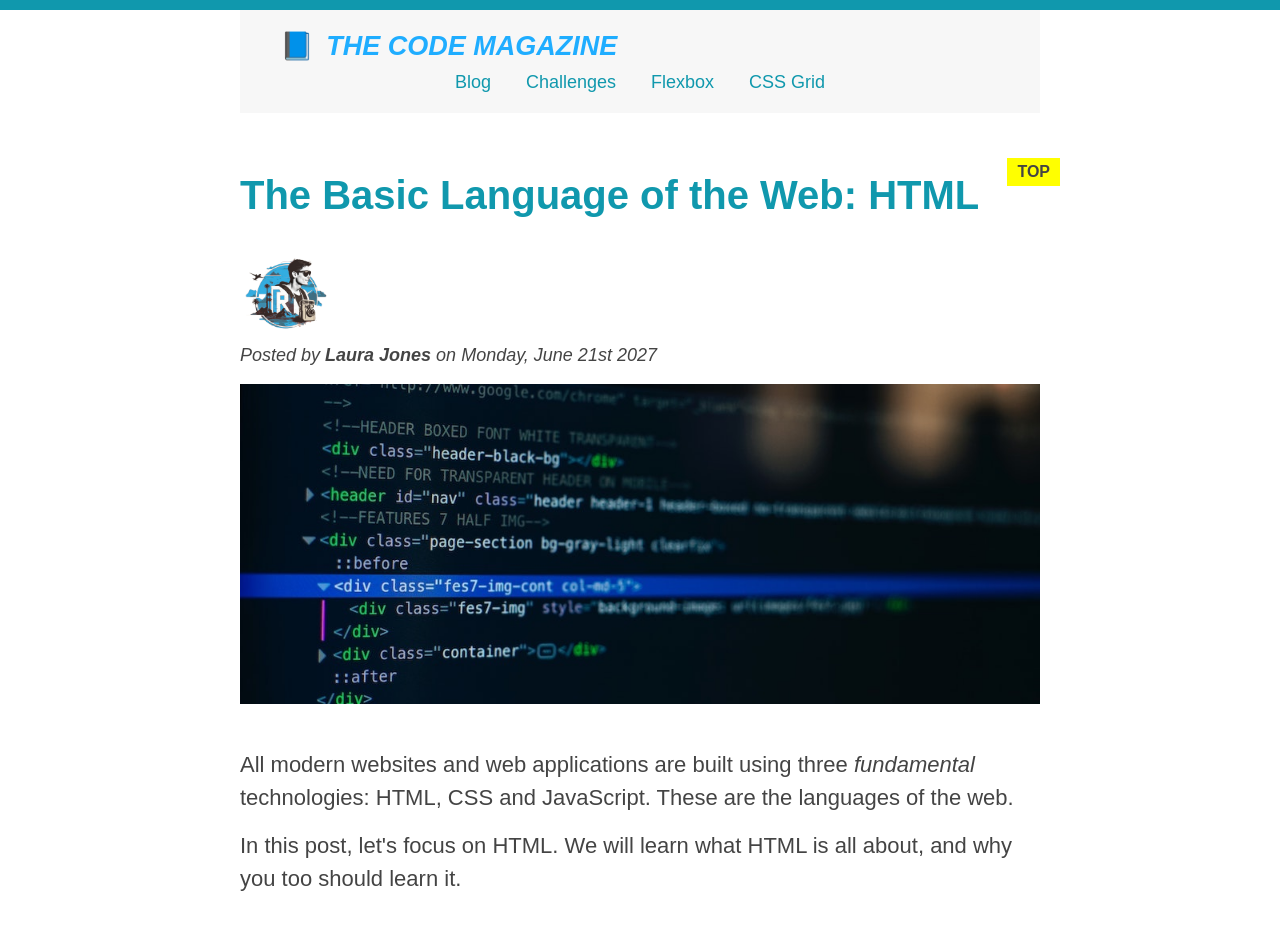
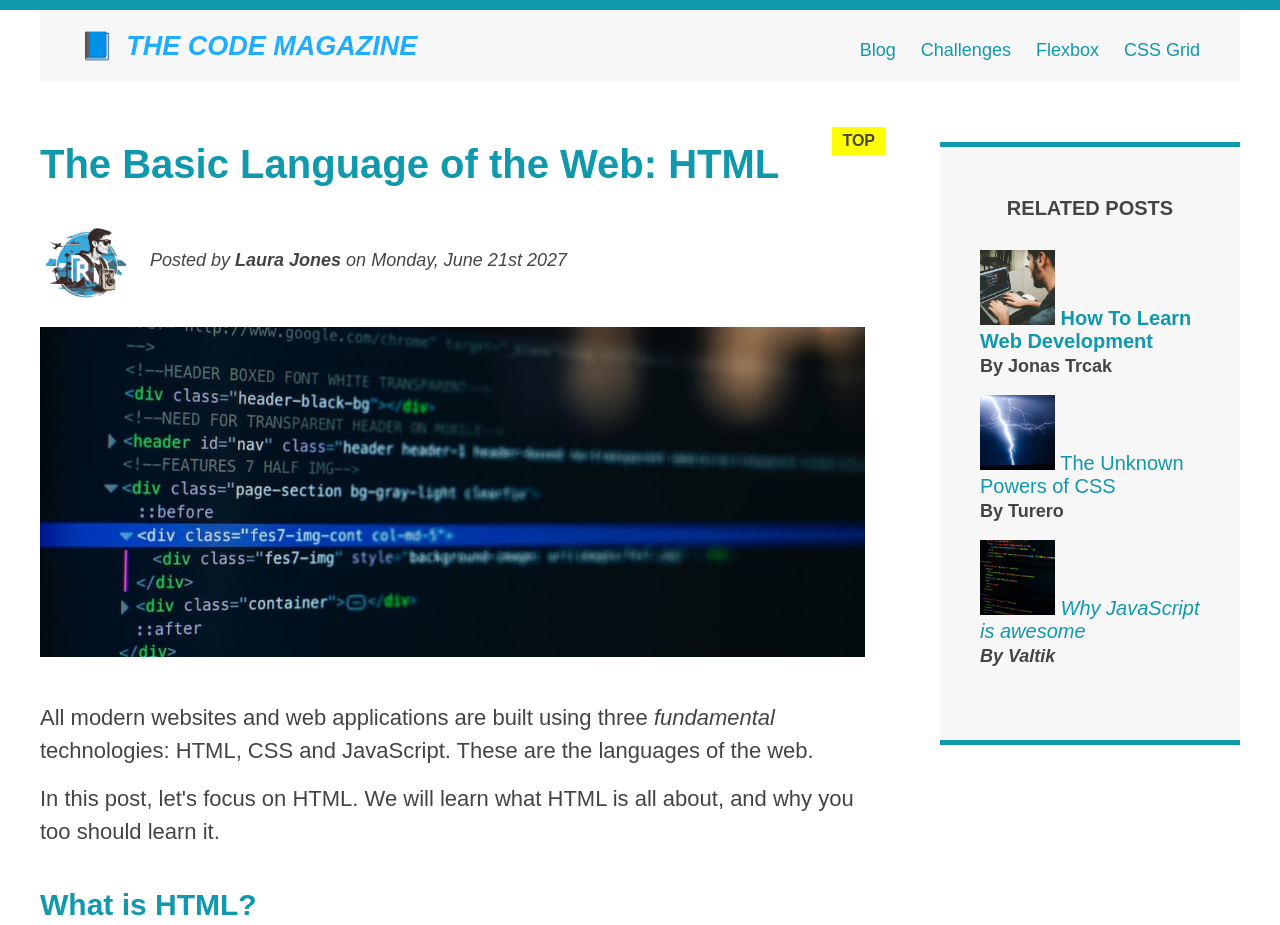
Before and after one commit to turekr/WEB_2.0, a plain HTML site: page index.html in a window 1280 px wide. Shown: the top 925 px of the page. Drawn offline with Linux system fonts and the light colour scheme; files whose address does not match are found by name.

Commit message:
Update style.css
Extended by layouts CSS

```diff
--- a/style.css
+++ b/style.css
@@ -1,6 +1,7 @@
 * {
   margin: 0;
   padding: 0;
+  box-sizing: border-box;
 
   /*Universal selector*/
 }
@@ -13,7 +14,7 @@ body {
 }
 
 .container {
-  width: 800px;
+  width: 1200px;
   margin: 0 auto;
 }
 
@@ -45,8 +46,7 @@ aside {
   background-color: #f7f7f7;
   border-top: 5px solid #1098ad;
   border-bottom: 5px solid #1098ad;
-  padding: 50px 0;
-  width: 500px;
+  padding: 50px 40px;
 }
 
 /* SMALLER ELEMENTS*/
@@ -78,6 +78,7 @@ h4 {
   font-size: 20px;
   text-transform: uppercase;
   text-align: center;
+  margin-bottom: 30px;
 }
 
 p {
@@ -123,6 +124,7 @@ font-size: 16px;
 
 .related {
   list-style: none;
+  margin-left: 0;
 }
 
 li:first-child {
@@ -171,7 +173,7 @@ a:active {
 }
 
 nav a:link {
-  margin-right: 30px;
+  margin-right: 20px;
   margin-top: 10px;
   display: inline-block;
 }
@@ -214,3 +216,46 @@ h2::after {
   top: -15px;
   right: -20px;
 }
+
+/* FLOATS */
+.author-img {
+  float: left;
+  margin-bottom: 20px;
+}
+
+.author {
+  float: left;
+  margin-top: 30px;
+  margin-left: 20px;
+}
+
+h1 {
+  float: left;
+}
+
+nav {
+  float: right;
+}
+
+/* .clear {
+  clear: both;
+} */
+.clearfix::after {
+  clear: both;
+  content: "";
+  display: block;
+}
+
+article {
+  width: 825px;
+  float: left;
+}
+
+aside {
+  width: 300px;
+  float: right;
+}
+
+footer {
+  clear: both;
+}
```
